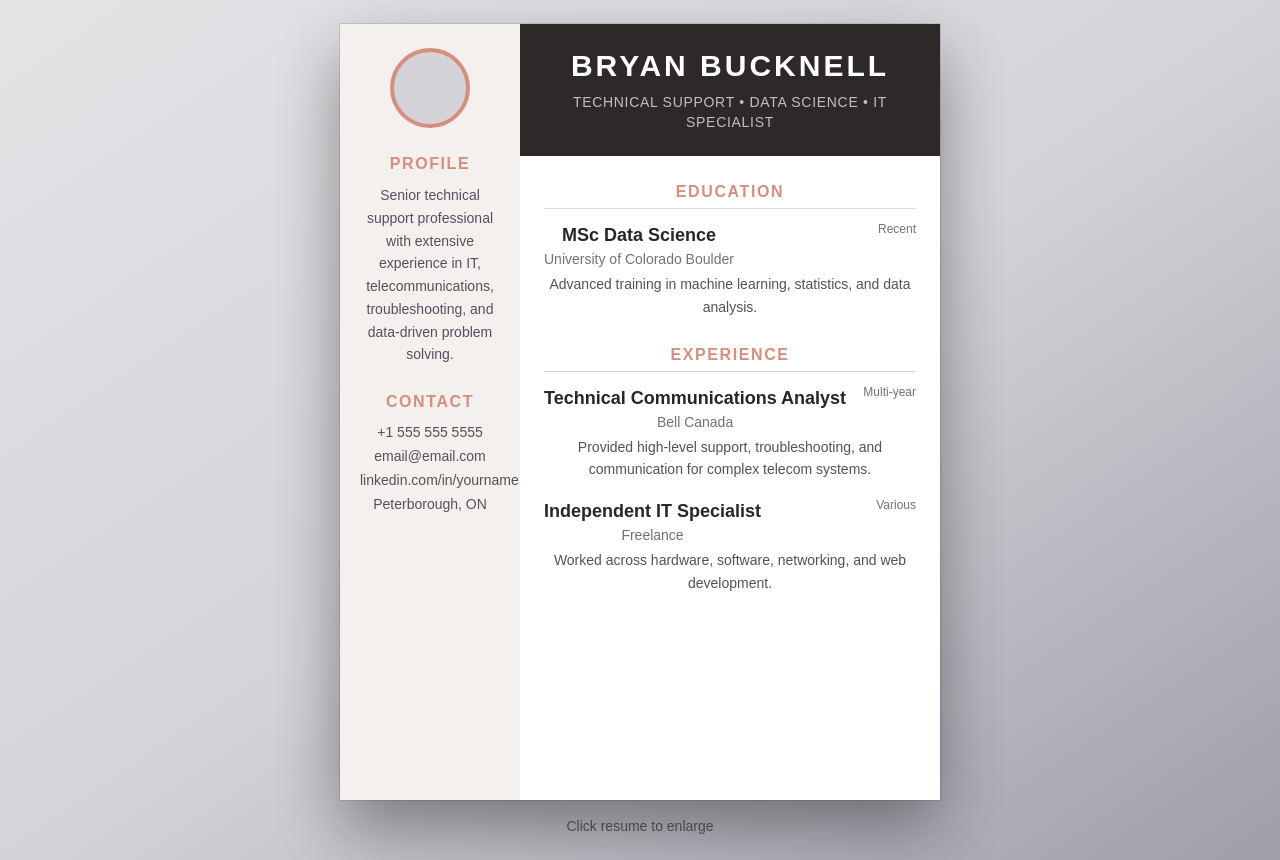
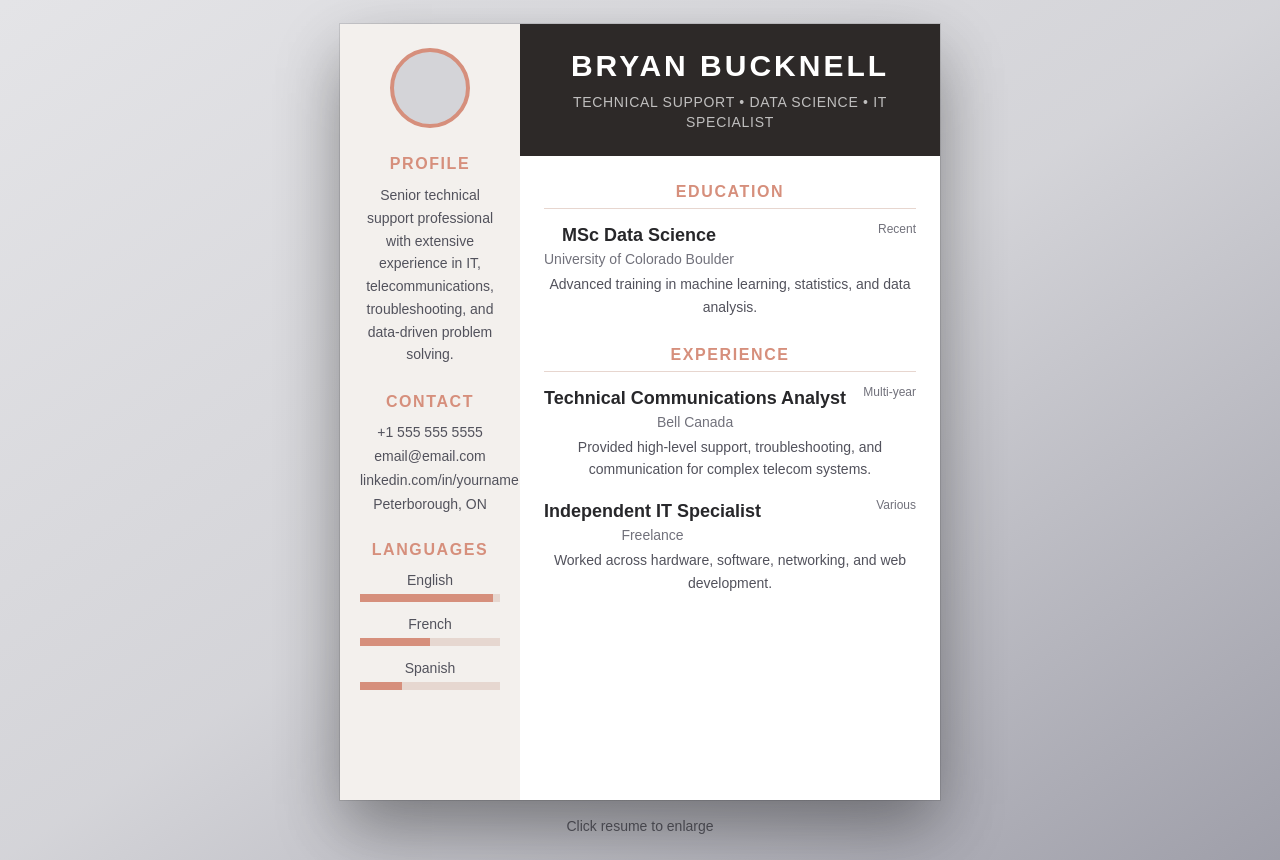
Before and after one commit to brbucknell/threepillars, a Next.js app: page /resume in a window 1280 px wide. Built offline with nearby package versions, Linux system fonts and the light colour scheme.

Commit message:
Update page.tsx

```diff
--- a/app/resume/page.tsx
+++ b/app/resume/page.tsx
@@ -76,10 +76,12 @@ function ResumeMockup() {
           <p>Peterborough, ON</p>
         </div>
 
-        <SectionTitle></SectionTitle>
+        <SectionTitle>LANGUAGES</SectionTitle>
         <div className="space-y-3 text-sm">
           {[
-
+            ["English", 95],
+            ["French", 50],
+            ["Spanish", 30],
           ].map(([label, width]) => (
             <div key={label}>
               <div className="mb-1 text-zinc-600">{label}</div>
```
